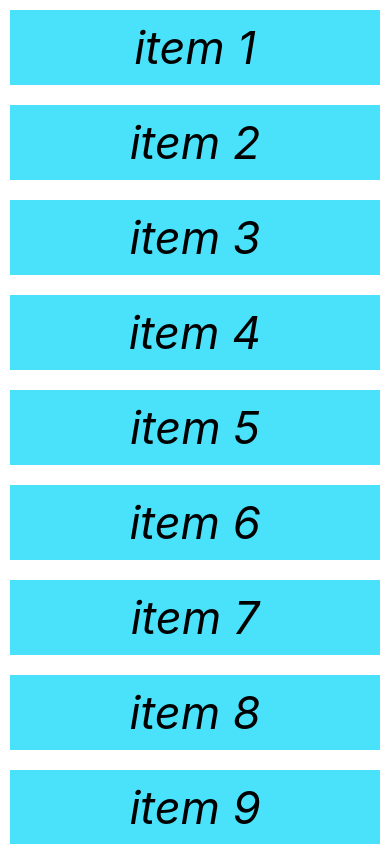
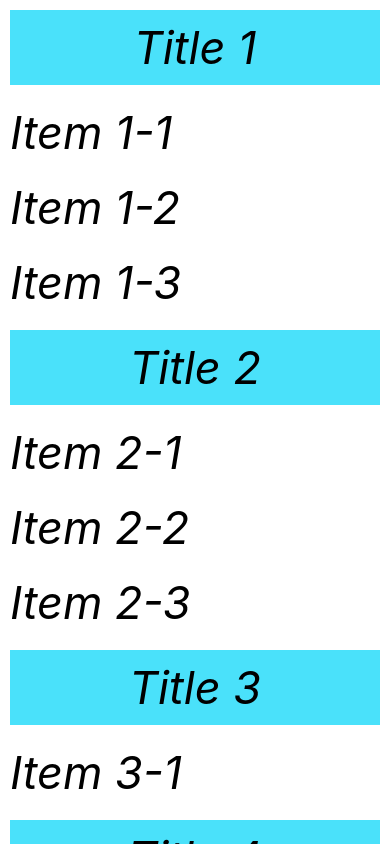
Before and after one commit to kwakyebrilliant/MainApp-mobile, a React Native app: screen / in a window 390 px wide. Built offline with nearby package versions, Linux system fonts and the light colour scheme.

Commit message:
app updates

```diff
--- a/App.js
+++ b/App.js
@@ -1,47 +1,36 @@
-import React, {useState} from 'react';
-import {StyleSheet, Text, View, ScrollView, RefreshControl} from 'react-native';
+import React from 'react';
+import {StyleSheet, Text, View, SectionList} from 'react-native';
 
 const App = () => {
-  const [Items, setItems] = useState([
-    {key: 1, item: 'item 1'},
-    {key: 2, item: 'item 2'},
-    {key: 3, item: 'item 3'},
-    {key: 4, item: 'item 4'},
-    {key: 5, item: 'item 5'},
-    {key: 6, item: 'item 6'},
-    {key: 7, item: 'item 7'},
-    {key: 8, item: 'item 8'},
-    {key: 44, item: 'item 9'},
-    {key: 68, item: 'item 27'},
-    {key: 0, item: 'item 78'},
-  ]);
-  const [Refreshing, setRefreshing] = useState(false);
-  const onRefresh = () => {
-    setRefreshing(true);
-    setItems([...Items, {key: 69, item: 'Item 69'}]);
-    setRefreshing(false);
-  }
+  const DATA = [
+    {
+      title: 'Title 1',
+      data: ['Item 1-1', 'Item 1-2', 'Item 1-3'],
+    },
+    {
+      title: 'Title 2',
+      data: ['Item 2-1', 'Item 2-2', 'Item 2-3'],
+    },
+    {
+      title: 'Title 3',
+      data: ['Item 3-1'],
+    },
+    {
+      title: 'Title 4',
+      data: ['Item 4-1', 'Item 4-2'],
+    },
+  ];
   return (
-    <ScrollView
-      style={styles.body}
-      refreshControl={
-        <RefreshControl
-          refreshing={Refreshing}
-          onRefresh={onRefresh}
-          colors={['#ff00ff']}
-        />
-      }
-    >
-      {
-        Items.map((object) => {
-          return (
-            <View style={styles.item} key={object.key}>
-              <Text style={styles.text}>{object.item}</Text>
-            </View>
-          )
-        })
-      }
-    </ScrollView>
+    <SectionList
+      keyExtractor={(item, index) => index.toString()}
+      sections={DATA}
+      renderItem={({item}) => <Text style={styles.text}>{item}</Text>}
+      renderSectionHeader={({section}) => (
+        <View style={styles.item}>
+          <Text style={styles.text}>{section.title}</Text>
+        </View>
+      )}
+    />
   );
 };
 
```
